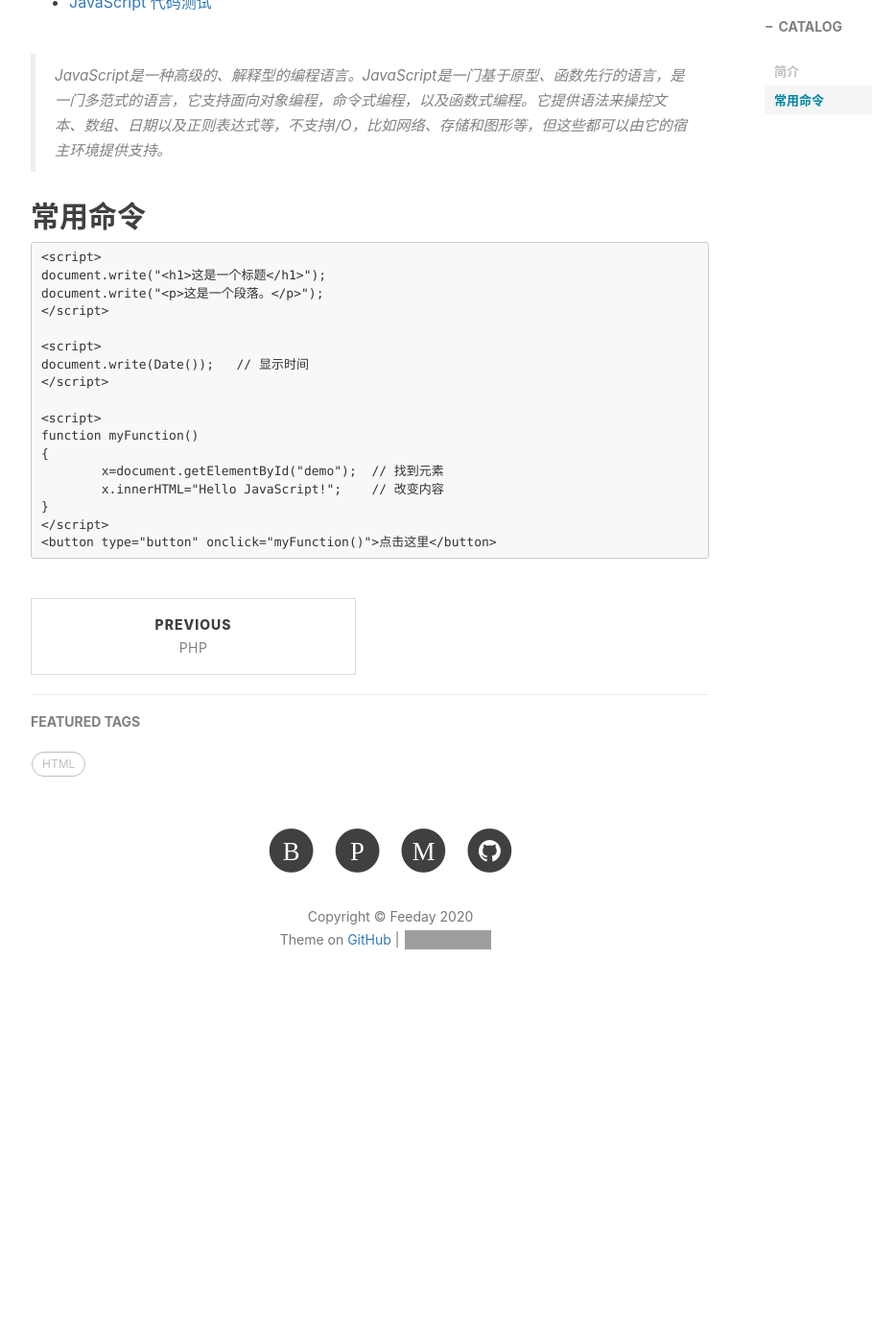
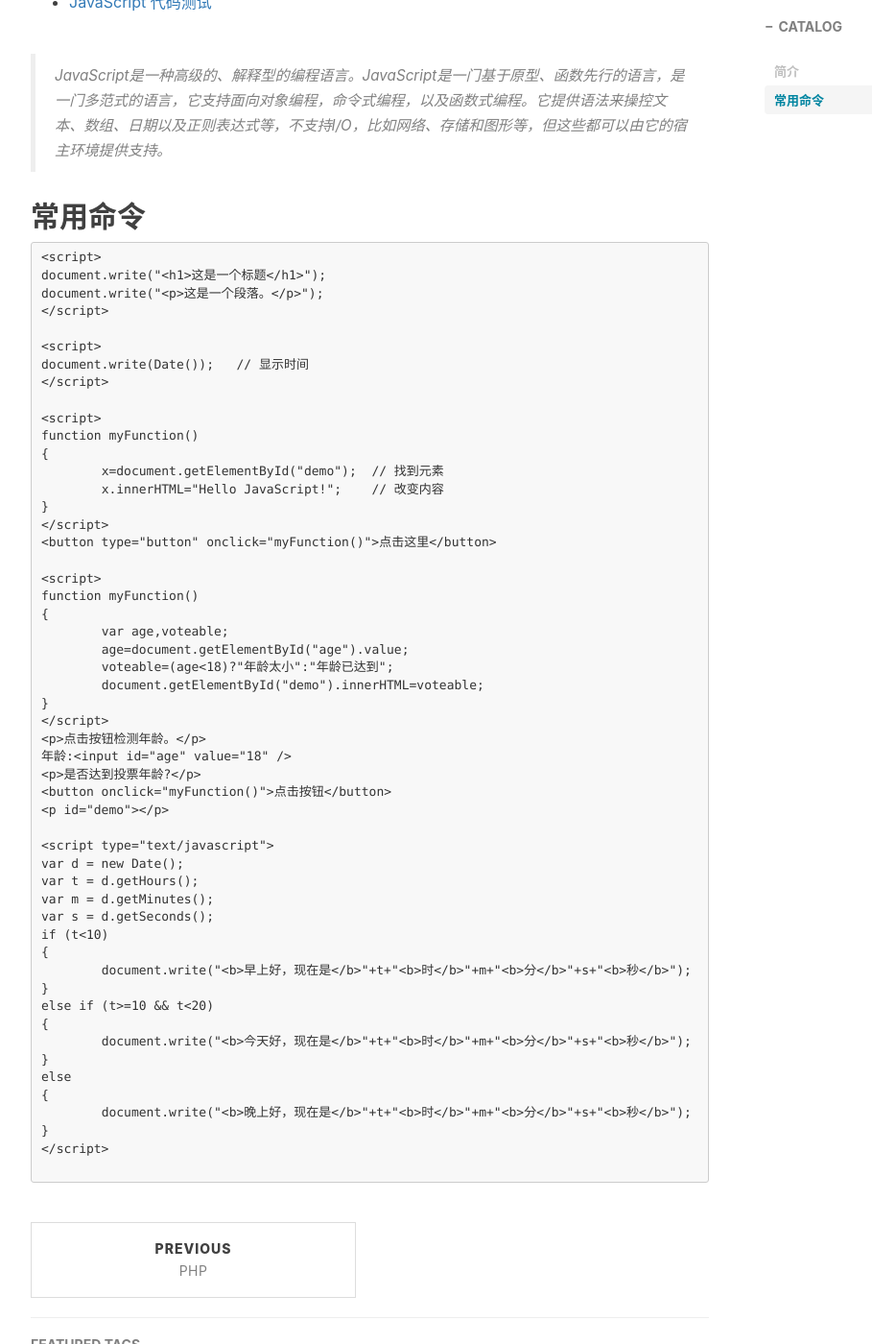
Before and after one commit to tcq233/tcq233.github.io, a Jekyll site: the page built from _posts/2020-05-11-script.md, in a window 1280 px wide and 1400 px high, scrolled down 665 px. Shown: the whole window at 96% size, without its empty margins (233-1142 px from the left). Built offline with Jekyll 4.4.1, drawn with Linux system fonts in a browser that asks for light colours; nearby versions of some CDN libraries; comment, search, counter and statistics services are not loaded; before the commit the page ends 1748 px from its top, so only the background shows below that; grey boxes are pictures that could not be loaded.

Commit message:
Update 2020-05-11-script.md

`````diff
--- a/_posts/2020-05-11-script.md
+++ b/_posts/2020-05-11-script.md
@@ -36,4 +36,39 @@ function myFunction()
 }
 </script>
 <button type="button" onclick="myFunction()">点击这里</button>
+
+<script>
+function myFunction()
+{
+	var age,voteable;
+	age=document.getElementById("age").value;
+	voteable=(age<18)?"年龄太小":"年龄已达到";
+	document.getElementById("demo").innerHTML=voteable;
+}
+</script>
+<p>点击按钮检测年龄。</p>
+年龄:<input id="age" value="18" />
+<p>是否达到投票年龄?</p>
+<button onclick="myFunction()">点击按钮</button>
+<p id="demo"></p>
+
+<script type="text/javascript">
+var d = new Date();
+var t = d.getHours();
+var m = d.getMinutes();
+var s = d.getSeconds();
+if (t<10)
+{
+	document.write("<b>早上好，现在是</b>"+t+"<b>时</b>"+m+"<b>分</b>"+s+"<b>秒</b>");
+}
+else if (t>=10 && t<20)
+{
+	document.write("<b>今天好，现在是</b>"+t+"<b>时</b>"+m+"<b>分</b>"+s+"<b>秒</b>");
+}
+else
+{
+	document.write("<b>晚上好，现在是</b>"+t+"<b>时</b>"+m+"<b>分</b>"+s+"<b>秒</b>");
+}
+</script>
+
 ````
`````
